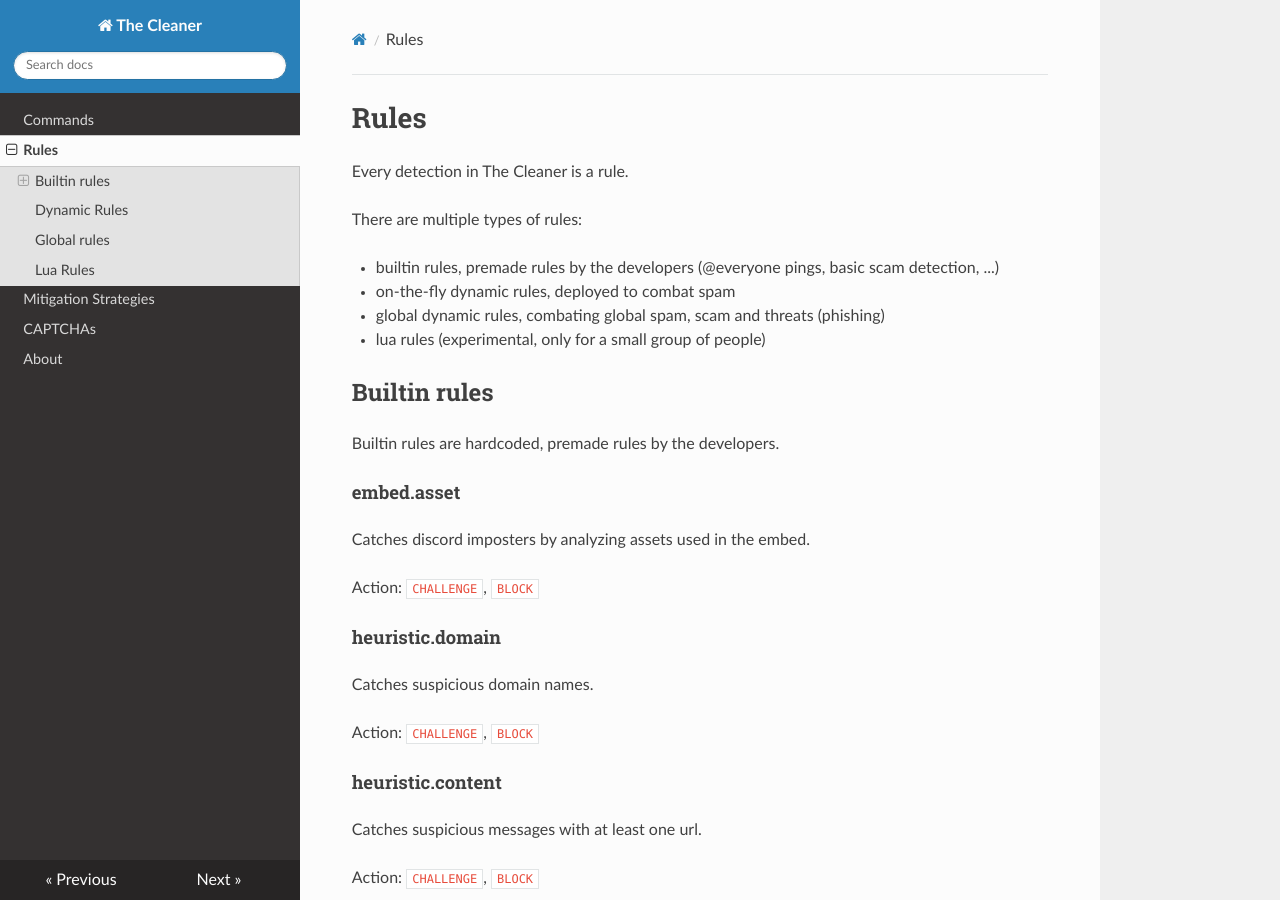
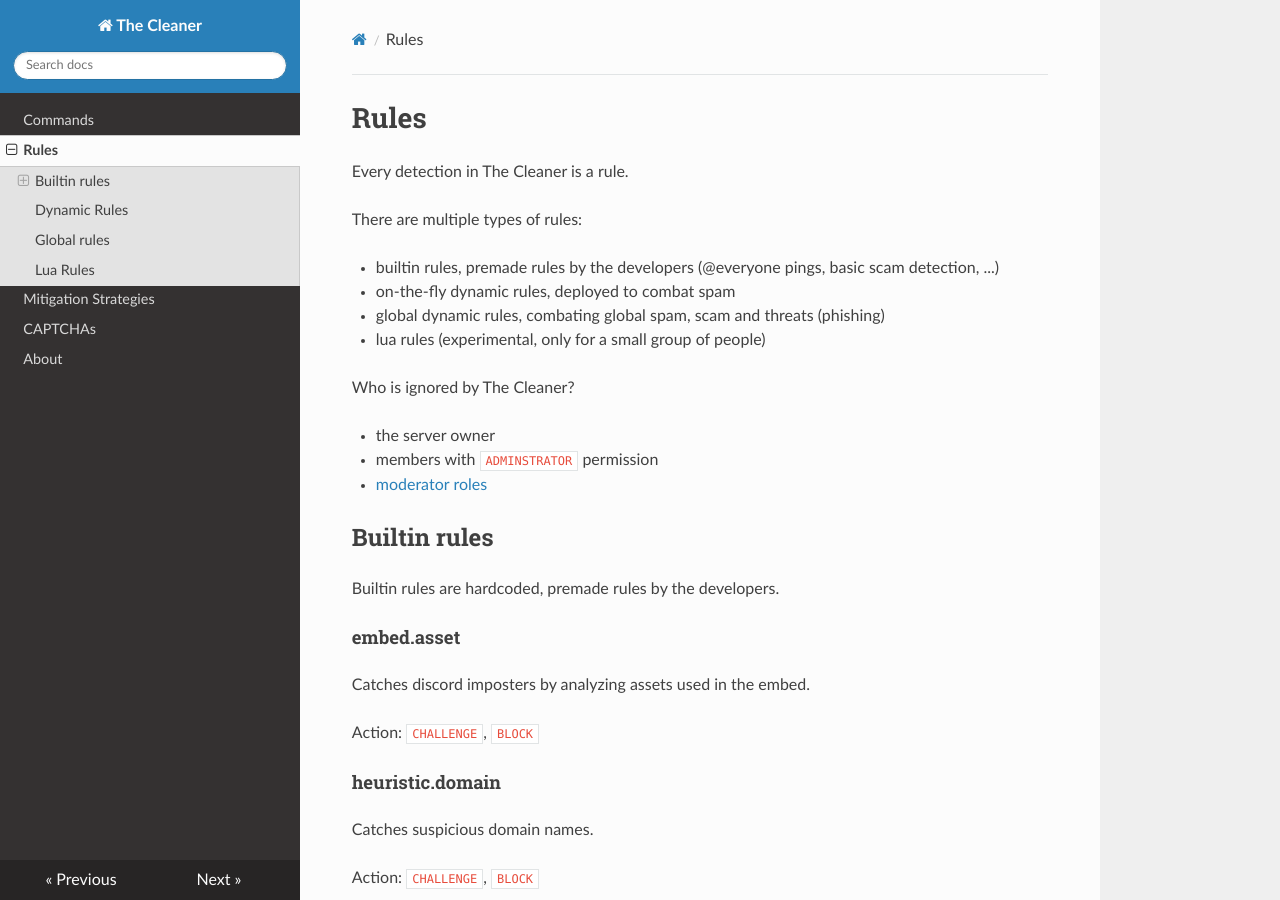
Before and after one commit to cleaner-bot/website, an MkDocs documentation site: the page built from docs/rules.md, in a window 1280 px wide and 900 px high. Built offline with MkDocs 1.6.1, drawn with Linux system fonts in a browser that asks for light colours; nearby versions of some CDN libraries.

Commit message:
docs: add "who is ignored?"

```diff
--- a/docs/rules.md
+++ b/docs/rules.md
@@ -9,6 +9,14 @@
 - on-the-fly dynamic rules, deployed to combat spam
 - global dynamic rules, combating global spam, scam and threats  (phishing)
 - lua rules  (experimental, only for a small group of people)
+
+
+Who is ignored by The Cleaner?
+
+- the server owner
+- members with `ADMINSTRATOR` permission
+- [moderator roles](commands.md#config-modrole)
+
 
 ## Builtin rules
 
```
